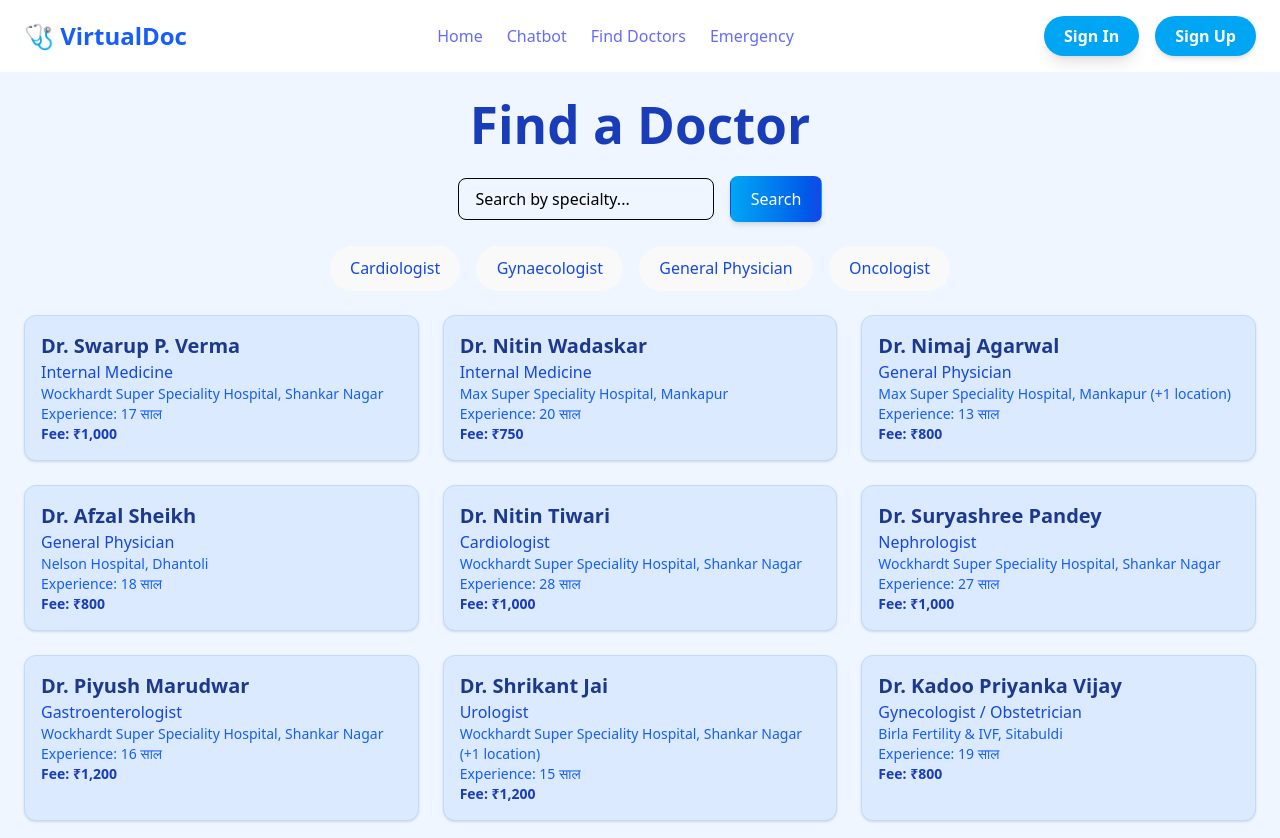
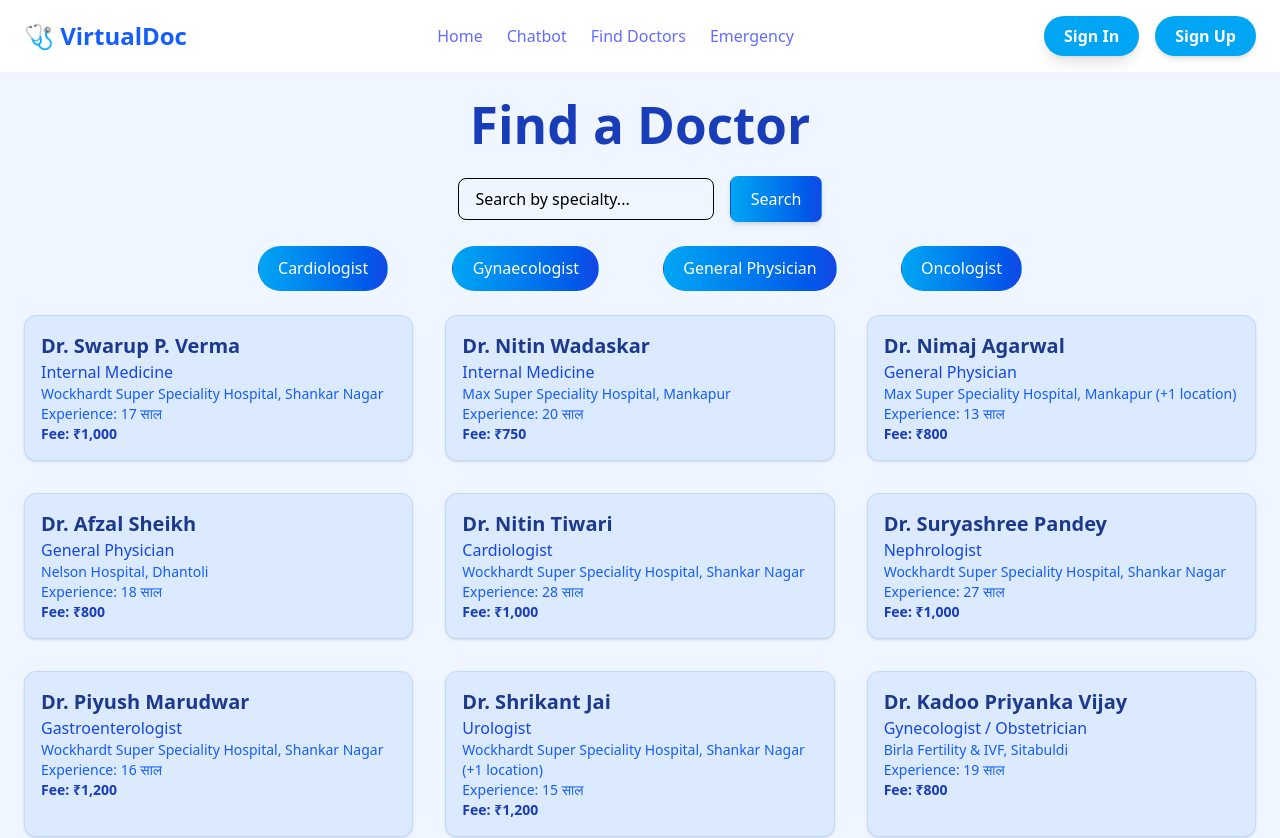
Before and after one commit to ChaitanyaZunzurkar/YCCE-Hackathon, a React (Vite) app: page /doctors in a window 1280 px wide. Shown: the top 838 px of the page. Built offline with nearby package versions, Linux system fonts and the light colour scheme.

Commit message:
Add Home section

```diff
--- a/src/Pages/FindDoctor.jsx
+++ b/src/Pages/FindDoctor.jsx
@@ -63,7 +63,7 @@ export default function FindDoctor() {
 
       </div>
 
-      <div className="flex justify-center gap-4 mb-6 flex-wrap">
+      {/* <div className="flex justify-center gap-4 mb-6 flex-wrap">
         {domains.map((domain, index) => (
           <button
             key={index}
@@ -81,9 +81,31 @@ export default function FindDoctor() {
             Clear
           </button>
         )}
-      </div>
+      </div> */}
+<div className="flex justify-center gap-16 mb-6 flex-wrap">
+  {domains.map((domain, index) => (
+    <button
+      key={index}
+      onClick={() => setSelectedDomain(domain)}
+      className={`px-4 py-2 rounded-full border transition
+        ${selectedDomain === domain
+          ? 'bg-gradient-to-r from-sky-200 via-white to-blue-700 text-white'
+          : 'bg-gradient-to-r from-sky-500 to-blue-700 text-white hover:opacity-90'}`}
+    >
+      {domain}
+    </button>
+  ))}
+  {selectedDomain && (
+    <button
+      onClick={() => setSelectedDomain('')}
+      className="px-4 py-2 rounded-full bg-red-500 text-white hover:opacity-90 transition"
+    >
+      Clear
+    </button>
+  )}
+</div>
 
-      <div className="grid md:grid-cols-2 lg:grid-cols-3 gap-6">
+      <div className="grid md:grid-cols-2 lg:grid-cols-3 gap-8">
         {filteredDoctors.map((doc, index) => (
           <div key={index} className="bg-blue-100 border border-blue-200 p-4 rounded-xl shadow hover:shadow-lg transition">
             <h2 className="text-xl font-semibold text-blue-900">{doc.name}</h2>
--- a/src/Pages/Home.jsx
+++ b/src/Pages/Home.jsx
@@ -6,14 +6,47 @@ export default function Home() {
   const { token } = useAuth(); // check if user is logged in
 
   return (
-    <div className="flex flex-col h-screen w-screen bg-gradient-to-r from-white to-sky-200 overflow-x-hidden">
+    <div className="flex flex-col h-screen w-screen bg-gradient-to-r from-white to-sky-200">
 
       {/* Load the widget only if user is logged in */}
       {token && <OmniWidget />}
 
-      {/* Hero Section */}
-      <main className="flex-1 flex flex-col items-center justify-center w-full p-6">
-        <h1 className="text-3xl font-bold text-gray-800 text-center">
+    <section className="relative bg-gradient-to-r from-white to-sky-200 min-h-screen flex items-center justify-center">
+  <div className="container mx-auto px-6 text-center">
+    <h1 className="text-4xl md:text-6xl font-extrabold text-gray-900 mb-6">
+      Your Virtual Doctor, Anywhere, Anytime
+    </h1>
+    <p className="text-lg md:text-2xl text-gray-700 mb-8">
+      Access primary healthcare from the comfort of your home. Collect symptoms, get initial diagnoses, and connect with telemedicine portals seamlessly.
+      <span className="block mt-2 font-semibold text-green-800">
+        Integrated with India’s Ayushman Bharat Digital Health Mission
+      </span>
+    </p>
+    <div className="flex flex-row md:flex-row justify-center gap-4">
+      <a
+        href="#get-started"
+        className="px-6 py-3 bg-sky-500 text-white rounded-full font-semibold hover:bg-green-700 transition"
+      >
+        Get Started
+      </a>
+      <a
+        href="#learn-more"
+        className="px-6 py-3 border border-green-600 text-green-600 rounded-full font-semibold hover:bg-green-100 transition"
+      >
+        Learn More
+      </a>
+    </div>
+    {/* <img
+      src="src\assets\AB.jpg"
+      alt="Virtual Doctor Illustration"
+      className="mt-4 mx-2 w-[240px] h-[200px] max-w-lg text-black font-bold"
+    /> */}
+  </div>
+</section>
+
+
+      {/* <main className="flex-1 flex flex-col items-center justify-center w-full p-6"> */}
+        {/* <h1 className="text-3xl font-bold text-gray-800 text-center">
           Welcome to Virtual Doctor Assistant
         </h1>
         <p className="mt-2 text-gray-600 text-center max-w-md">
@@ -22,12 +55,12 @@ export default function Home() {
         </p>
 
         {/* Features */}
-        <div className="grid md:grid-cols-2 gap-6 mt-10 w-full max-w-5xl">
+        {/* <div className="grid md:grid-cols-2 gap-6 mt-10 w-full max-w-5xl"> */}
           {/* Find Nearby Doctor */}
-          <div className="bg-white p-4 rounded-2xl shadow">
-            <h2 className="text-lg font-semibold text-blue-600 mb-2">
-              🩺 Find Nearby Doctors
-            </h2>
+          {/* <div className="bg-white p-4 rounded-2xl shadow"> */}
+            {/* <h2 className="text-lg font-semibold text-blue-600 mb-2"> */}
+              {/* 🩺 Find Nearby Doctors */}
+            {/* </h2>
             <iframe
               title="Nearby Doctors"
               className="w-full h-64 rounded-lg"
@@ -35,10 +68,10 @@ export default function Home() {
               allowFullScreen
               loading="lazy"
             ></iframe>
-          </div>
+          </div> */}
 
           {/* Find Nearby Medical Store */}
-          <div className="bg-white p-4 rounded-2xl shadow">
+          {/* <div className="bg-white p-4 rounded-2xl shadow">
             <h2 className="text-lg font-semibold text-green-600 mb-2">
               💊 Find Medical Stores Nearby
             </h2>
@@ -51,7 +84,7 @@ export default function Home() {
             ></iframe>
           </div>
         </div>
-      </main>
+      </main> */}
     </div>
   );
 }
--- a/src/components/Footer.jsx
+++ b/src/components/Footer.jsx
@@ -6,7 +6,7 @@ mt-10">
 
       {/* Multi-lingual / Country Selector Bar */}
       <div className="flex flex-row md:flex-row items-center justify-center gap-4 bg-gray-800 py-3">
-        <div className="flex items-center gap-2">
+        {/* <div className="flex items-center gap-2"> */}
 
           <select className="bg-gray-700 text-white px-2 py-1 rounded ">
 
@@ -14,7 +14,7 @@ mt-10">
             <option><span>🌐</span>हिन्दी</option>
             <option><span>🌐</span>मराठी</option>
           </select>
-        </div>
+        {/* </div> */}
        <div className="flex items-center gap-4">
   <span className="flex items-center gap-2 bg-gray-700 text-white font-medium px-4 py-1 rounded-sm">
     <img
--- a/src/components/navbar.jsx
+++ b/src/components/navbar.jsx
@@ -29,7 +29,7 @@ export default function Navbar() {
   };
 
   return (
-    <nav className="flex items-center justify-between px-6 py-4 bg-white shadow-md">
+    <nav className="flex items-center justify-between px-6 py-4 bg-white shadow-md ">
       {/* Left: Logo */}
       <div
         className="text-2xl font-bold text-blue-600 cursor-pointer"
```
Also changed, not shown: src/assets/AB.jpg (added).
